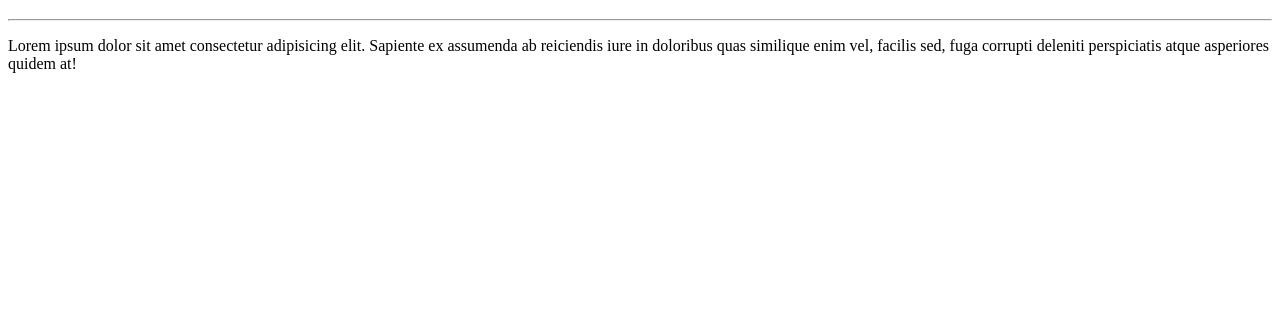
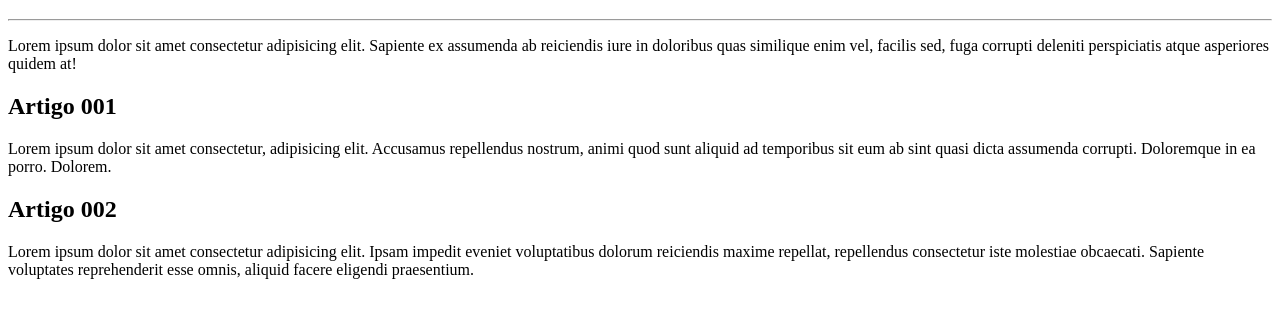
Before and after one commit to devclaudioalmeida/ola_mundo, a plain HTML site: page site-exemplo/index.html in a window 1280 px wide. Shown: the part 61-378 px from the top of the page. Drawn offline with Linux system fonts and the light colour scheme.

Commit message:
Inicio do conteúdo
Hora de começar o conteúdo de testes no CEV

```diff
--- a/site-exemplo/index.html
+++ b/site-exemplo/index.html
@@ -9,5 +9,13 @@
     <h1>Olá Mundo</h1>
     <hr>
     <p>Lorem ipsum dolor sit amet consectetur adipisicing elit. Sapiente ex assumenda ab reiciendis iure in doloribus quas similique enim vel, facilis sed, fuga corrupti deleniti perspiciatis atque asperiores quidem at!</p>
+    <article>
+        <h1>Artigo 001</h1>
+        <p>Lorem ipsum dolor sit amet consectetur, adipisicing elit. Accusamus repellendus nostrum, animi quod sunt aliquid ad temporibus sit eum ab sint quasi dicta assumenda corrupti. Doloremque in ea porro. Dolorem.</p>
+    </article>
+    <article>
+        <h1>Artigo 002</h1>
+        <p>Lorem ipsum dolor sit amet consectetur adipisicing elit. Ipsam impedit eveniet voluptatibus dolorum reiciendis maxime repellat, repellendus consectetur iste molestiae obcaecati. Sapiente voluptates reprehenderit esse omnis, aliquid facere eligendi praesentium.</p>
+    </article>
 </body>
 </html>
```
